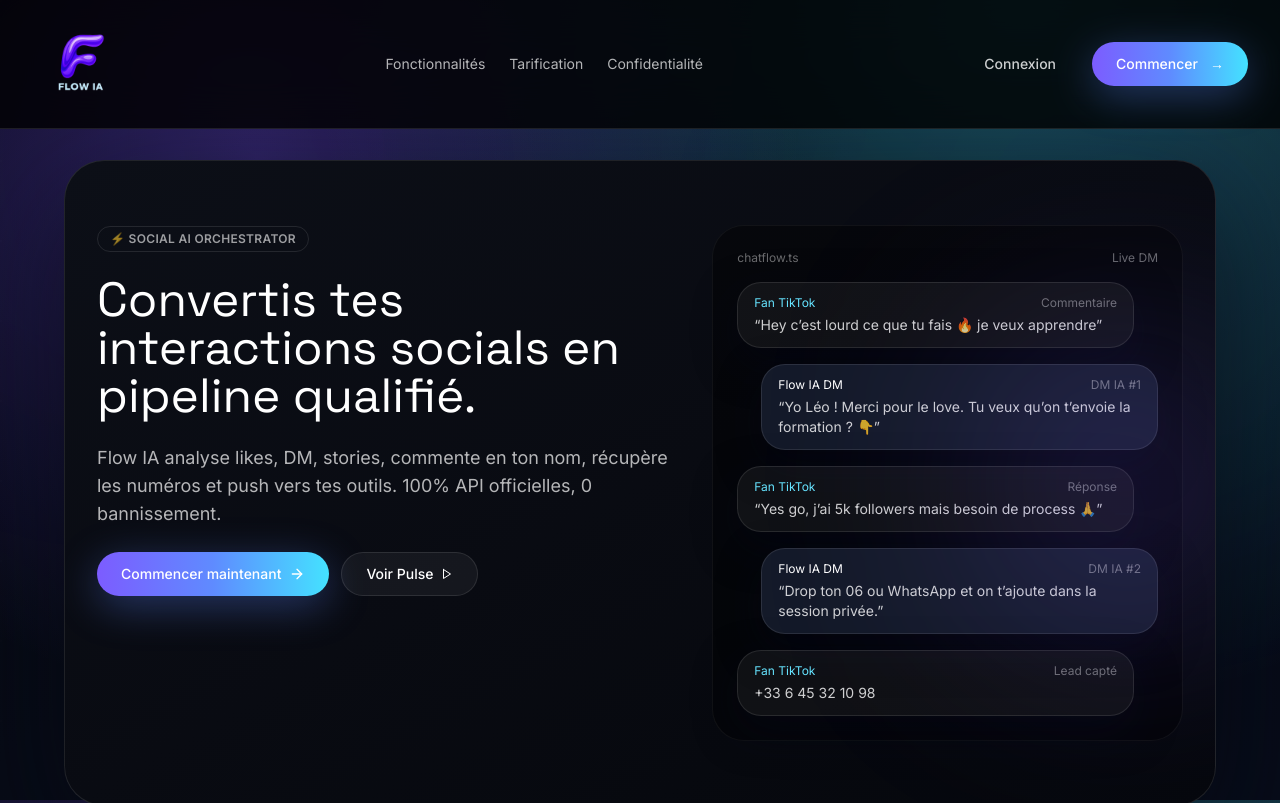
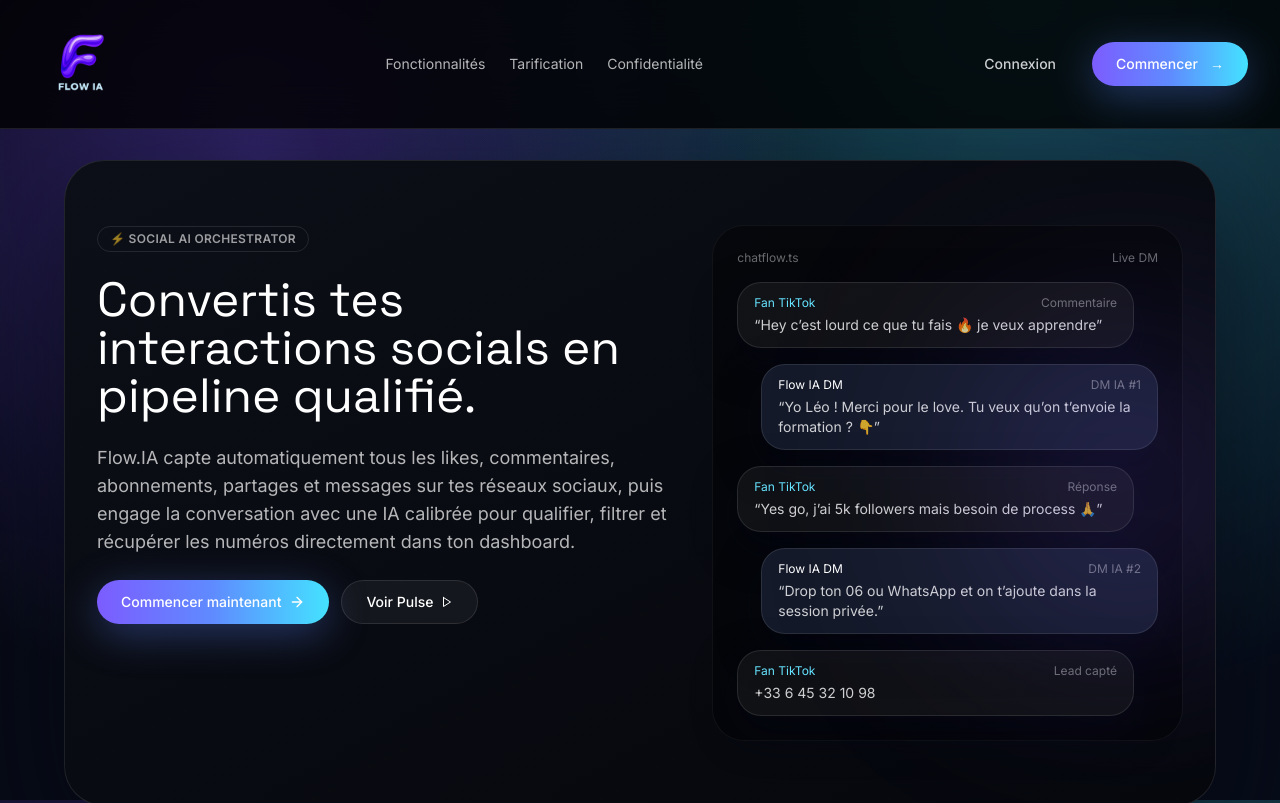
Before and after one commit to marvynclouet/plugIA, a Next.js app in the folder frontend/: page / in a window 1280 px wide. Shown: the top 803 px of the page. Built offline with nearby package versions, Linux system fonts and the light colour scheme.

Commit message:
Update hero section description text

```diff
--- a/frontend/app/page.tsx
+++ b/frontend/app/page.tsx
@@ -195,8 +195,7 @@
               Convertis tes interactions socials en pipeline qualifié.
             </h1>
             <p className="text-lg text-white/70">
-              Flow IA analyse likes, DM, stories, commente en ton nom, récupère les numéros et push vers tes outils.
-              100% API officielles, 0 bannissement.
+              Flow.IA capte automatiquement tous les likes, commentaires, abonnements, partages et messages sur tes réseaux sociaux, puis engage la conversation avec une IA calibrée pour qualifier, filtrer et récupérer les numéros directement dans ton dashboard.
             </p>
             <div className="flex flex-wrap gap-3">
               <Button asChild className="gap-2">
```
